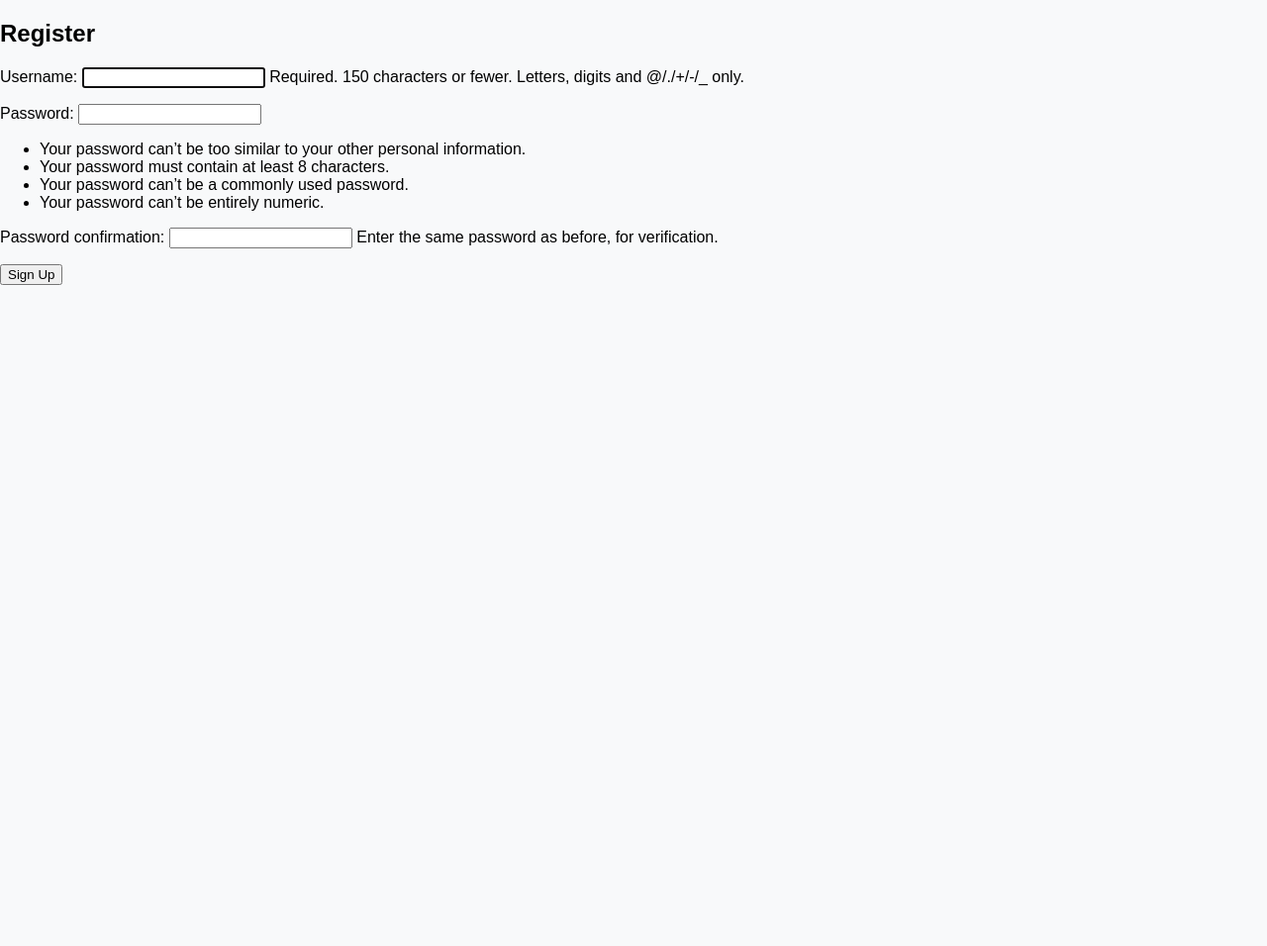
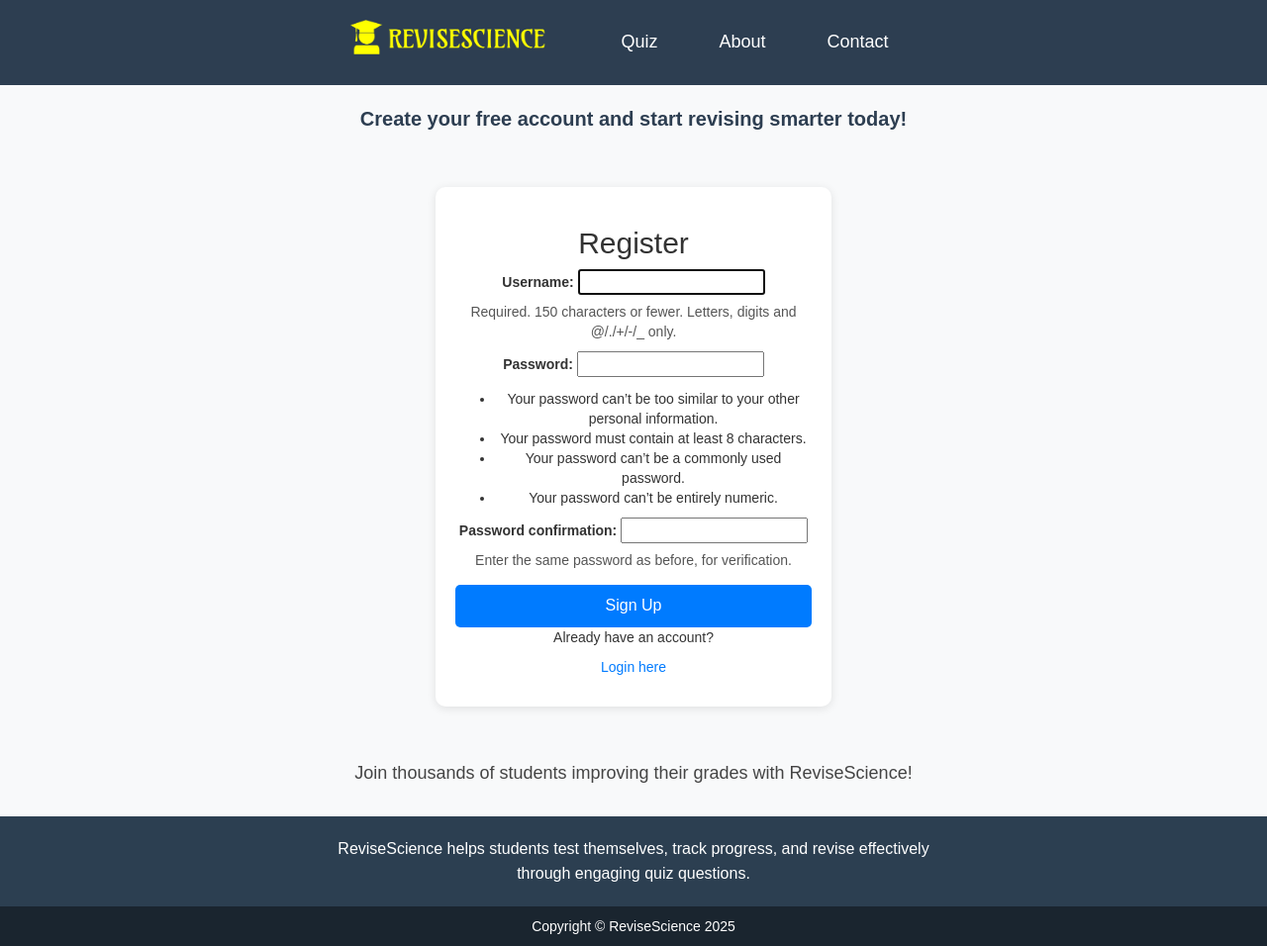
Before and after one commit to HKhawaja1/Project_5, a Django app: page /register/ in a window 1280 px wide. Shown: the whole page at 99% size. Before the commit the page ends 288 px from the top, so only its background shows below. Run offline with Django 5.2, Linux system fonts and the light colour scheme; some libraries are stand-ins or nearby versions.

Commit message:
Login and register form css added.

```diff
--- a/science_quiz/app/static/style.css
+++ b/science_quiz/app/static/style.css
@@ -235,34 +235,89 @@ body {
     box-shadow: 0px 2px 10px rgba(0, 0, 0, 0.1);
 }
 
-/* Form Styling */
-.form-control {
-    border: none;
-    border-bottom: 1px solid #ccc;
-    border-radius: 0;
-    box-shadow: none;
+/* Login & Register Form Styling */
+.login-container, .register-container {
+    display: flex;
+    flex-direction: column;
+    justify-content: center;
+    align-items: center;
+    min-height: 80vh;
+    padding-top: 20px;
+    padding-bottom: 20px;
+}
+
+/* Login & Register Box */
+.login-box, .register-box {
+    background: white;
+    padding: 20px;
+    border-radius: 10px;
+    box-shadow: 0px 2px 10px rgba(0, 0, 0, 0.1);
+    max-width: 400px;
+    width: 90%;
+    text-align: center;
+}
+
+/* Text Above and Below Login/Register Forms */
+.login-text, .register-text {
+    font-size: 20px;
+    font-weight: bold;
+    color: #2D3E51;
+    text-align: center;
+    margin-bottom: 55px;
+}
+
+.login-text-below, .register-text-below {
+    font-size: 18px;
+    color: #444;
+    text-align: center;
+    margin-top: 55px;
+}
+
+/* Table-Based Form */
+.login-table, .register-table {
+    width: 100%;
+    margin-bottom: 15px;
+}
+
+.login-table td, .register-table td {
     padding: 10px;
     font-size: 16px;
 }
 
-.form-control:focus {
-    border-color: #2D3E51;
-    box-shadow: none;
+/* Form Inputs */
+.form-control {
+    width: 100%;
+    padding: 8px;
+    border: 1px solid #ccc;
+    border-radius: 5px;
 }
 
-/* Submit Button */
-.btn-submit {
-    background-color: #74D3AE;
-    color: white;
+/* Login & Register Buttons */
+.btn-primary {
+    background-color: #007BFF;
     border: none;
-    padding: 10px 20px;
+    padding: 10px 15px;
     font-size: 16px;
     border-radius: 5px;
     cursor: pointer;
+    width: 100%;
+    text-align: center;
 }
 
-.btn-submit:hover {
-    background-color: #5CBF9C;
+.btn-primary:hover {
+    background-color: #0056b3;
+}
+
+/* Forgot Password and Register Links */
+.text-center a {
+    display: block;
+    margin-top: 10px;
+    text-decoration: none;
+    color: #007BFF;
+}
+
+.text-center a:hover {
+    text-decoration: underline;
 }
 
 /* Footer Styling */
@@ -280,30 +335,6 @@ body {
     line-height: 1.6;
 }
 
-.footer-links {
-    list-style: none;
-    padding: 0;
-    margin: 0;
-    display: flex;
-    justify-content: center;
-    gap: 30px;
-}
-
-.footer-links li {
-    display: inline;
-}
-
-.footer-links a {
-    color: white;
-    font-size: 18px;
-    text-decoration: none;
-    font-weight: bold;
-}
-
-.footer-links a:hover {
-    text-decoration: underline;
-}
-
 /* Copyright Section */
 .copyright {
     background-color: #1A252F;
@@ -312,3 +343,11 @@ body {
     color: white;
     font-size: 14px;
 }
+
+/* Ensure form help text appears below input fields */
+.helptext {
+    display: block;
+    font-size: 14px;
+    color: #555;
+    margin-top: 5px; /* Adds some spacing below the input field */
+}
--- a/science_quiz/app/templates/register.html
+++ b/science_quiz/app/templates/register.html
@@ -1,16 +1,79 @@
 {% load static %}
 <!DOCTYPE html>
-<html>
+<html lang="en">
 <head>
-    <title>Register</title>
+    <meta charset="UTF-8">
+    <meta name="viewport" content="width=device-width, initial-scale=1.0">
+    <title>Register | ReviseScience</title>
+
+    <!-- Bootstrap CSS -->
+    <link rel="stylesheet" href="https://maxcdn.bootstrapcdn.com/bootstrap/3.4.1/css/bootstrap.min.css">
+
+    <!-- Custom CSS -->
     <link rel="stylesheet" href="{% static 'style.css' %}">
 </head>
 <body>
-    <h2>Register</h2>
-    <form method="POST">
-        {% csrf_token %}
-        {{ form.as_p }}
-        <button type="submit">Sign Up</button>
-    </form>
+
+    <!-- Wrapper to push footer to the bottom -->
+    <div class="wrapper">
+
+        <!-- Header Section -->
+        <div class="container-fluid header-section">
+            <div class="row">
+                <div class="col-md-6 col-xs-6 text-left">
+                    <a href="{% url 'home' %}">
+                        <img src="{% static 'assets/Logo.png' %}" alt="ReviseScience Logo" class="logo img-responsive">
+                    </a>
+                </div>
+                <div class="col-md-6 col-xs-6 text-right">
+                    <nav>
+                        <ul class="nav nav-pills navbar-right">
+                            <li><a href="#">Quiz</a></li>
+                            <li><a href="#">About</a></li>
+                            <li><a href="#">Contact</a></li>
+                        </ul>
+                    </nav>
+                </div>
+            </div>
+        </div>
+
+        <!-- Register Section -->
+        <div class="container login-container">
+            <!-- Text Above Register Form -->
+            <p class="login-text">Create your free account and start revising smarter today!</p>
+
+            <div class="login-box">
+                <h2 class="text-center">Register</h2>
+                <form method="POST">
+                    {% csrf_token %}
+                    <div class="form-group">
+                        {{ form.as_p }}  <!-- Automatically generates form fields -->
+                    </div>
+                    <button type="submit" class="btn btn-primary btn-block">Sign Up</button>
+                </form>
+
+                <!-- Additional Links -->
+                <p class="text-center mt-3">
+                    Already have an account? <a href="{% url 'login' %}">Login here</a>
+                </p>
+            </div>
+
+            <!-- Text Below Register Form -->
+            <p class="login-text-below">Join thousands of students improving their grades with ReviseScience!</p>
+        </div>
+
+    </div> <!-- End Wrapper -->
+
+    <!-- Footer -->
+    <footer class="footer">
+        <p class="footer-text">ReviseScience helps students test themselves, track progress, and revise effectively through engaging quiz questions.</p>
+    </footer>
+    <div class="copyright">
+        Copyright © ReviseScience 2025
+    </div>
+
+    <!-- JavaScript -->
+    <script src="https://ajax.googleapis.com/ajax/libs/jquery/3.5.1/jquery.min.js"></script>
+    <script src="https://maxcdn.bootstrapcdn.com/bootstrap/3.4.1/js/bootstrap.min.js"></script>
 </body>
 </html>
```
Also changed, not shown: science_quiz/app/templates/login.html (+71 -20 lines), science_quiz/db.sqlite3.
